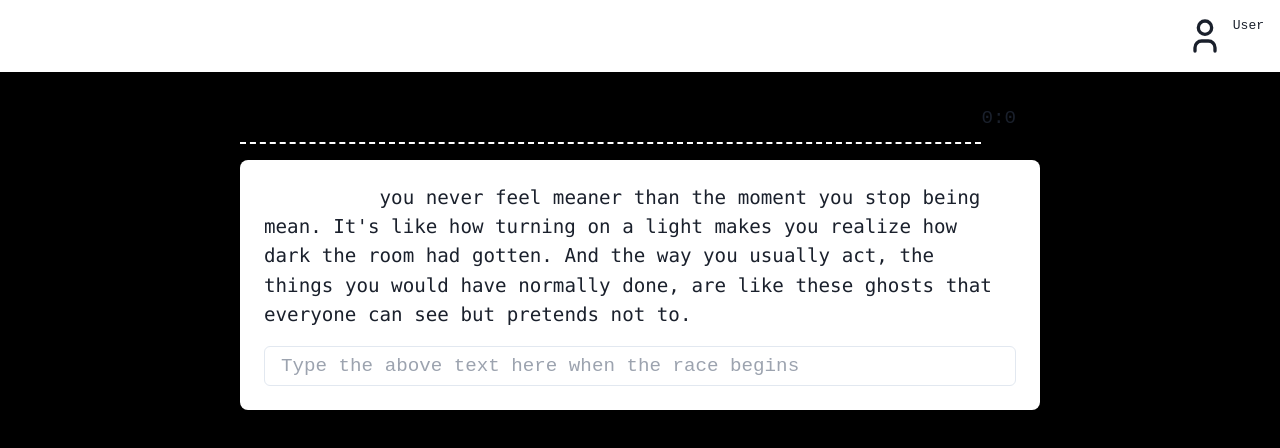
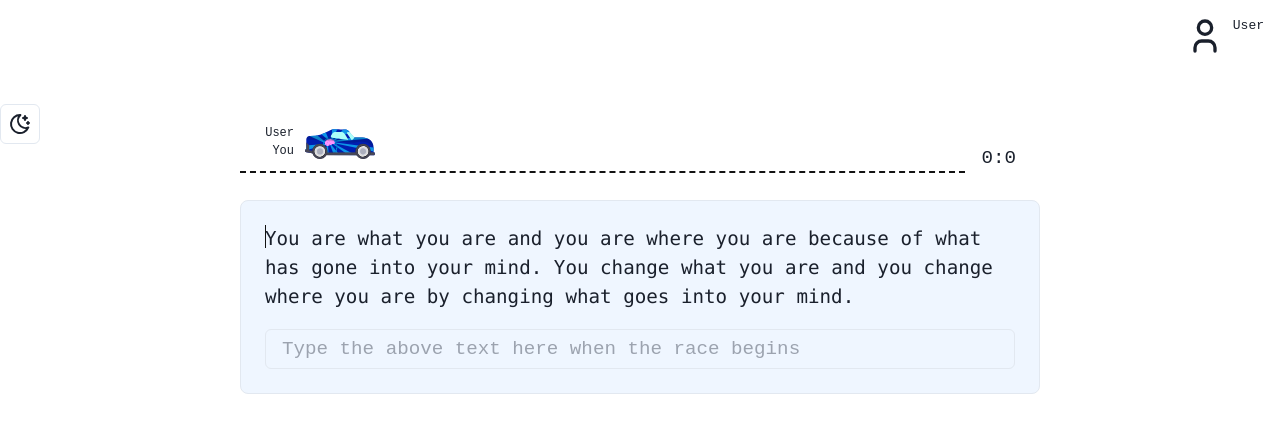
Before and after one commit to sogeking7/react-typingGame, a React (Create React App) app: page / in a window 1280 px wide. Shown: the top 448 px of the page. Built offline with nearby package versions, Linux system fonts and the light colour scheme.

Commit message:
chakra ui

```diff
--- a/public/index.html
+++ b/public/index.html
@@ -17,7 +17,7 @@
     <link href="https://fonts.googleapis.com/css2?family=Merienda&display=swap" rel="stylesheet">
     <title>Typeracer</title>
   </head>
-  <body style="background-color: #000; position: relative; min-height: 150vh;">
+  <body>
     <div id="root"></div>
   </body>
 </html>
--- a/src/components/App.jsx
+++ b/src/components/App.jsx
@@ -2,12 +2,23 @@ import NavBar from "./NavBar";
 import Main from "./Main";
 import { useTimer } from "react-timer-hook";
 import { useState, useEffect } from "react";
-import { Box, Container } from "@chakra-ui/react";
+import {
+  Box,
+  Button,
+  useColorMode,
+  Container,
+  IconButton,
+  useColorModeValue,
+  color,
+} from "@chakra-ui/react";
 import RaceLine from "./RaceLine/RaceLine";
+import { IconMoonStars, IconSunHigh } from "@tabler/icons";
 
 const data = {
-  text: `Sometimes you never feel meaner than the moment you stop being mean. It's like how turning on a light makes you realize how dark the room had gotten. And the way you usually act, the things you would have normally done, are like these ghosts that everyone can see but pretends not to.`,
+  text: `You are what you are and you are where you are because of what has gone into your mind. You change what you are and you change where you are by changing what goes into your mind.`,
+  length: 0,
 };
+data.length = data.text.length;
 var textList = data.text.split(" ");
 for (var i = 0; i < textList.length - 1; i++) {
   textList[i] += " ";
@@ -21,8 +32,9 @@ export default function App() {
   const [index, setIndex] = useState(0);
   const [race, setRace] = useState(0);
   const [red, setRed] = useState(0);
+  const [car, setCar] = useState(0);
   const { seconds, minutes, restart, pause } = useTimer(0);
-
+  const { colorMode, toggleColorMode } = useColorMode("");
   useEffect(() => {
     if (input.length <= textList[index].length) {
       if (input[input.length - 1] === textList[index][input.length - 1]) {
@@ -30,11 +42,13 @@ export default function App() {
         setPointer(input.length);
         if (input === textList[index]) {
           setInput("");
+          setCar(p=>p+(590.4 / (textList.length-1)))
           setIndex((p) => p + 1);
-          if (index + 1 === textList.length-1) {
-            setRace(180 - (60 * minutes + seconds));
+          if (index + 1 === textList.length - 1) {
+            const s = 180 - (60 * minutes + seconds);
+            const wpm = data.length / 5 / (s / 60);
             pause();
-            return;
+            return console.log(wpm);
           }
         }
       } else {
@@ -44,11 +58,24 @@ export default function App() {
   }, [input]);
 
   return (
-    <Box>
+    <Box bgColor={useColorModeValue("white", "black")} h="100vh">
       <NavBar />
-      <RaceLine minutes={minutes} seconds={seconds} />
+      <IconButton
+        variant="outline"
+        icon={colorMode === "dark" ? <IconSunHigh /> : <IconMoonStars />}
+        onClick={toggleColorMode}
+      />
+      <RaceLine
+        minutes={minutes}
+        seconds={seconds}
+        colorMode={colorMode}
+        index={index}
+        car={car}
+        setCar={setCar}
+      />
       <Container px="1rem" maxW="1440px">
         <Main
+          colorMode={colorMode}
           red={red}
           input={input}
           setInput={setInput}
--- a/src/components/Counter/Counter.jsx
+++ /dev/null
@@ -1,32 +0,0 @@
-import React, { useState } from "react";
-import car from "./../../img/car.svg";
-var cnt = 0;
-function Counter({ speed, start, move, minutes, seconds }) {
-
-  return (
-    <div className="flex items-center mb-3">
-      <div className="w-full relative">
-        <div
-          className={`flex items-end mb-1`}
-          style={{ paddingLeft: `${move}px` }}
-        >
-          <div className="text-white font-bold w-24 mr-2 text-right">
-            <h1 className="w-full">kaiyrkhan</h1>
-            <h1 className="w-full">(you)</h1>
-          </div>
-          <img src={car} alt="car" className="w-16 h-8" />
-        </div>
-        <hr className="border-dashed border-t-2 border-zinc-700 w-full" />
-      </div>
-      <div className="w-24">
-        <h1 className="text-white font-bold text-right">{`${minutes} : ${seconds}`}</h1>
-        {speed > 0 && (
-          <h1 className="text-white w-full text-right text-xs">Done!</h1>
-        )}
-        <span className=" text-center text-white font-bold flex  justify-end">{`${speed} wpm`}</span>
-      </div>
-    </div>
-  );
-}
-
-export default Counter;
--- a/src/components/Main.jsx
+++ b/src/components/Main.jsx
@@ -8,13 +8,17 @@ export default function Main({
   red,
   race,
   setRace,
+  colorMode,
   restart,
 }) {
+  const colorTxt = useColorModeValue("#84cc16", "#84cc16");
+  const bgCursor = useColorModeValue('black', 'white')
   return (
     <Box
       maxW="800px"
       className="mx-auto"
-      bgColor={useColorModeValue("white", "black")}
+      bgColor={useColorModeValue("#eff6ff", "black")}
+      borderWidth={colorMode === 'dark' ? '0px' : '1px'}
       p="1.5rem"
       borderRadius="lg"
     >
@@ -23,12 +27,16 @@ export default function Main({
           {text.map((word, id) => {
             if (id < index) {
               return (
-                <pre
+                <Text
                   key={id}
-                  className="text-lime-500 inline-block relative bottom-0 left-0 "
+                  display='inline'
+                  position='relative'
+                  bottom='0'
+                  right='0'
+                  color={colorTxt}
                 >
                   {word}
-                </pre>
+                </Text>
               );
             } else if (id === index) {
               var k = -1;
@@ -40,12 +48,14 @@ export default function Main({
               const p2 = word.slice(k + 1, input.length);
               const p3 = word.slice(input.length, word.length);
               return (
-                <h1 key={id} className="relative inline-block ">
-                  <span className="text-lime-500">{p1}</span>
+                <Text key={id} position='relative' display='inline-block'>
+                  <Text color={colorTxt} display='inline'>
+                    {p1}
+                  </Text>
                   <span className="text-black bg-red-300">{p2}</span>
-                  <span className="w-[.1px] h-[23px] absolute top-[0px] bg-white inline-block"></span>
-                  <pre className="text-white inline-block">{p3}</pre>
-                </h1>
+                  <Box w='.1px' h='23px' position='absolute' top='0' display='inline-block' bgColor={bgCursor}></Box>
+                  <pre className="inline-block">{p3}</pre>
+                </Text>
               );
             } else {
               return <pre className="inline-block">{word}</pre>;
--- a/src/components/RaceLine/RaceLine.jsx
+++ b/src/components/RaceLine/RaceLine.jsx
@@ -1,12 +1,32 @@
-import { Box, Container, Flex } from "@chakra-ui/react";
+import { Box, Image, Container, Flex } from "@chakra-ui/react";
+import carImg from "./../../img/car.svg";
+
 import React from "react";
-function RaceLine({ minutes, seconds }) {
+function RaceLine({ minutes, seconds, colorMode, index, car, setCar}) {
   return (
-    <Box mb="1rem" h='40px' >
-      <Container display='flex' maxW="800px" pl='0' pr="1.5rem" fontSize="1.2rem">
-        <Box w="100%" borderBottomWidth='2px' borderBottomStyle='dashed' borderBottomColor='white' h='40px'>
-
-				</Box>
+    <Box mb="1rem" h="40px">
+      <Container
+        display="flex"
+        maxW="800px"
+        pl="0"
+        pr="1.5rem"
+				gap='1rem'
+        fontSize="1.2rem"
+				position='relative'
+			>
+				<Flex position='absolute' h='30px' top='-15px' gap='.5rem' left={car+'px'}>
+					<Box fontSize='12px'w='54px' textAlign='right' position='relative' top='-5px'>
+						User <br></br>
+						You
+					</Box>
+					<Image src={carImg} alt='car' h='100%'/>
+				</Flex>
+        <Box
+          w="100%"
+          borderBottomWidth="2px"
+          borderBottomStyle="dashed"
+          borderBottomColor={colorMode === "dark" ? "white" : "black"}
+        ></Box>
         <Box>
           <span>{minutes}</span>:<span>{seconds}</span>
         </Box>
```
